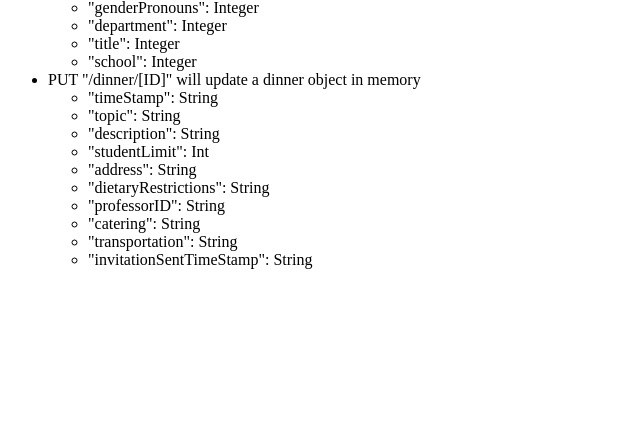
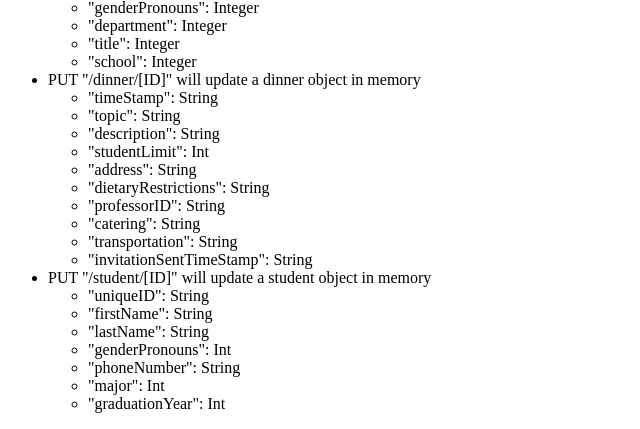
Before and after one commit to lhpc1/Duke-Conversations, a Flask app: page / in a window 1280 px wide. Shown: the part 769-1198 px from the top of the page, without its empty margins (0-640 px from the left). Before the commit the page ends 1038 px from the top, so only its background shows below. Run offline with Flask 2, Linux system fonts and the light colour scheme.

Commit message:
Added more documentation

```diff
--- a/templates/index.html
+++ b/templates/index.html
@@ -74,5 +74,16 @@
     <li> "invitationSentTimeStamp": String </li>
   </ul>
 
+  <li> PUT "/student/[ID]" will update a  student object in memory </li>
+  <ul>
+    <li> "uniqueID": String </li>
+    <li> "firstName": String </li>
+    <li> "lastName": String </li>
+    <li> "genderPronouns": Int </li>
+    <li> "phoneNumber": String </li>
+    <li> "major": Int </li>
+    <li> "graduationYear": Int </li>
+  </ul>
+
 
 </ul>
```
